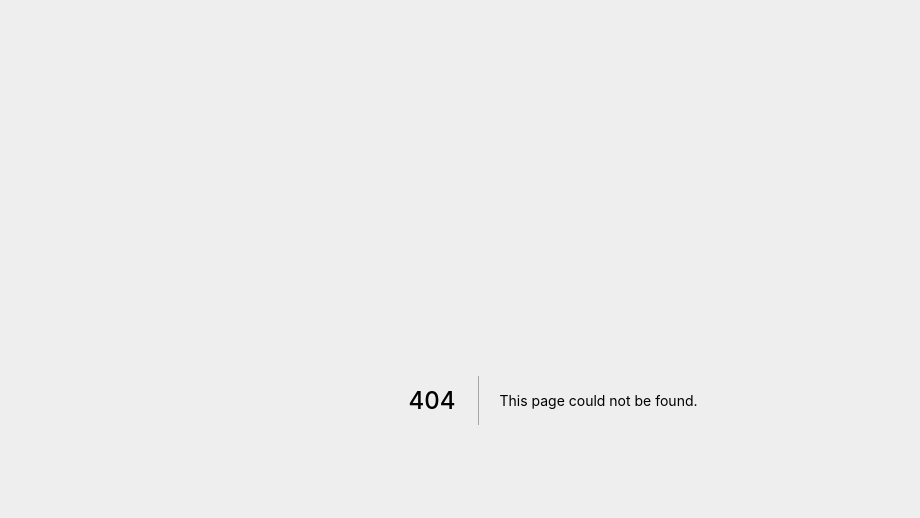
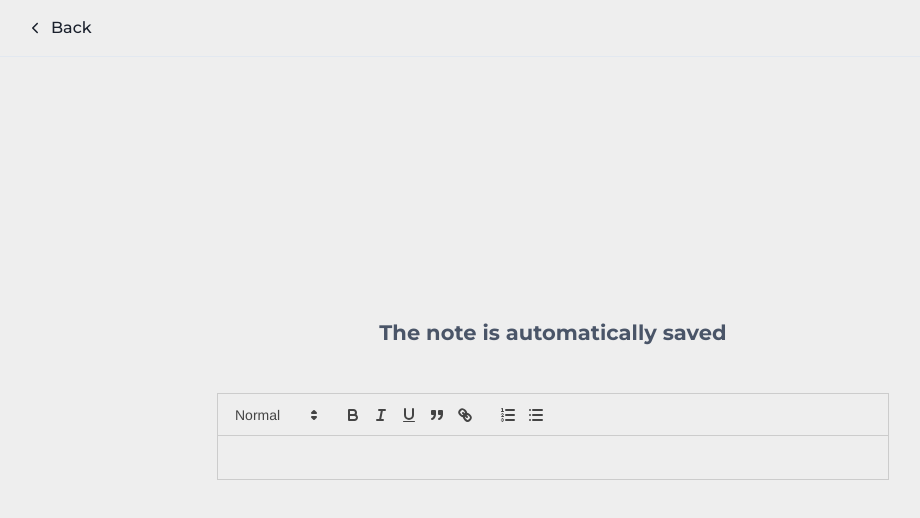
Before and after one commit to josuenm/purplenotes-frontend, a Next.js app: page /dashboard/1/editNote in a window 1280 px wide. Before the commit this address had no page. Shown: the top 518 px of the page, without its empty margins (87-1007 px from the left). Built offline with nearby package versions, Linux system fonts and the light colour scheme.

Commit message:
User edit page created

```diff
--- /dev/null
+++ b/src/pages/dashboard/[id]/editNote.tsx
@@ -0,0 +1,60 @@
+import { Center, Container, Heading } from "@chakra-ui/react";
+import { NextPage } from "next";
+import dynamic from "next/dynamic";
+import { useState } from "react";
+import "react-quill/dist/quill.snow.css";
+import HeaderWithBackButton from "src/components/HeaderWithBackButton";
+const ReactQuill = dynamic(() => import("react-quill"), { ssr: false });
+
+const modules = {
+  toolbar: [
+    [{ header: [1, 2, false] }],
+    ["bold", "italic", "underline", "blockquote", "link"],
+    [{ list: "ordered" }, { list: "bullet" }],
+  ],
+};
+
+const formats = [
+  "header",
+  "bold",
+  "italic",
+  "underline",
+  "blockquote",
+  "list",
+  "bullet",
+  "link",
+];
+
+const Dashboard: NextPage = () => {
+  const [value, setValue] = useState("");
+
+  return (
+    <>
+      <HeaderWithBackButton returnTo="/dashboard" />
+      <Container>
+        <Center
+          display="flex"
+          flexDirection="column"
+          gap={12}
+          w={["full", "full", "2xl"]}
+          mx="auto"
+          minH="100vh"
+        >
+          <Heading fontSize={21} color="gray.600">
+            The note is automatically saved
+          </Heading>
+          <ReactQuill
+            theme="snow"
+            value={value}
+            onChange={setValue}
+            modules={modules}
+            formats={formats}
+            style={{ width: "100%" }}
+          />
+        </Center>
+      </Container>
+    </>
+  );
+};
+
+export default Dashboard;
```
